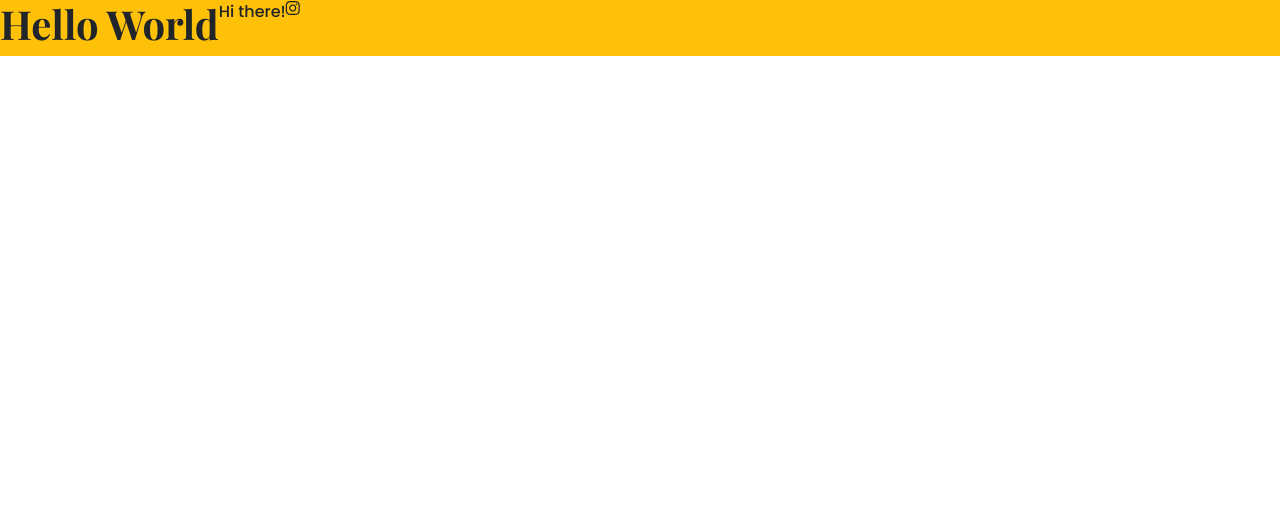
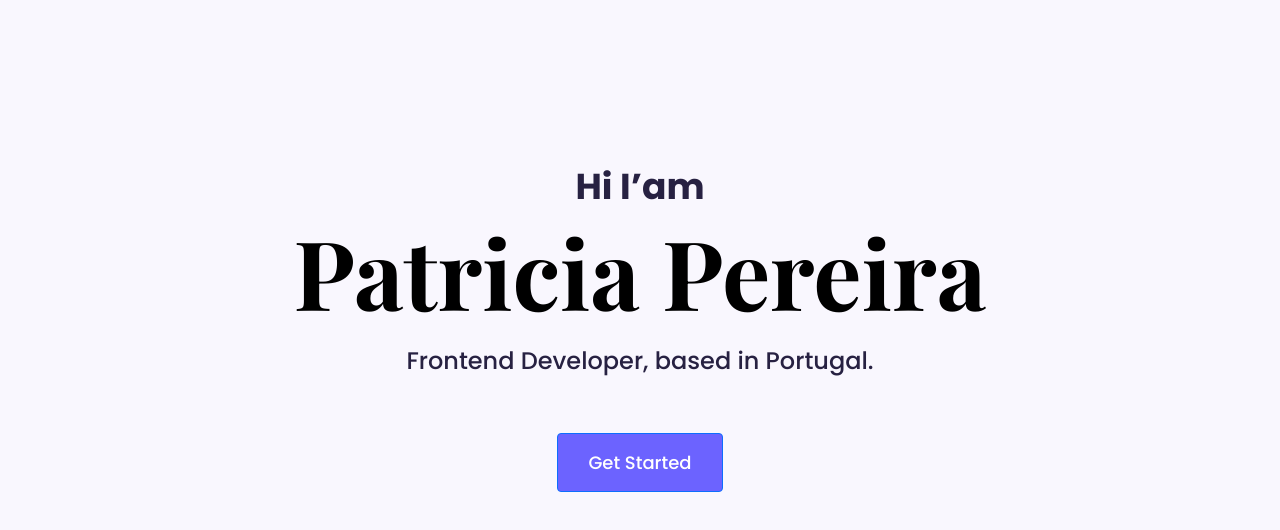
Before and after one commit to OleksandraKhoroshko/Portfolio-project, a plain HTML site: page index.html in a window 1280 px wide. Drawn offline with nearby package versions, Linux system fonts and the light colour scheme.

Commit message:
Homepage hero

```diff
--- a/index.html
+++ b/index.html
@@ -11,25 +11,28 @@
       crossorigin="anonymous"
     />
     <link rel="stylesheet" href="/style.css" />
-    <script
-      src="https://cdn.jsdelivr.net/npm/bootstrap@5.2.2/dist/js/bootstrap.bundle.min.js"
-      integrity="sha384-OERcA2EqjJCMA+/3y+gxIOqMEjwtxJY7qPCqsdltbNJuaOe923+mo//f6V8Qbsw3"
-      crossorigin="anonymous"
-    ></script>
     <link rel="preconnect" href="https://fonts.googleapis.com" />
     <link rel="preconnect" href="https://fonts.gstatic.com" crossorigin />
     <link
       href="https://fonts.googleapis.com/css2?family=Playfair+Display:wght@700&family=Poppins:wght@500;700&display=swap"
       rel="stylesheet"
     />
+    <title>Document</title>
+    <script
+      src="https://cdn.jsdelivr.net/npm/bootstrap@5.2.2/dist/js/bootstrap.bundle.min.js"
+      integrity="sha384-OERcA2EqjJCMA+/3y+gxIOqMEjwtxJY7qPCqsdltbNJuaOe923+mo//f6V8Qbsw3"
+      crossorigin="anonymous"
+    ></script>
     <script src="https://kit.fontawesome.com/c47a3dee5a.js" crossorigin="anonymous"></script>
-    <title>Document</title>
   </head>
   <body>
-    <div class="d-flex bg-warning">
-      <h1>Hello World</h1>
-      <p>Hi there!</p>
-      <i class="fa-brands fa-instagram"></i>
+    <div class="hero">
+     <p>Hi I’am</p>
+      <h1>Patricia Pereira</h1>
+      <h2 class="mb-5">Frontend Developer, based in Portugal.</h2>
+      <div>
+        <a href="#" class="btn btn-primary button"> Get Started</a>
+      </div>
     </div>
   </body>
 </html>
--- a/style.css
+++ b/style.css
@@ -1,8 +1,46 @@
-h1 {
-  font-family: "Playfair Display", serif;
+:root {
+  --branding-color: #6C63FF;
+  --secondary-color: #F9F7FE;
+  --heading-font-family: "Playfair Display", serif;
+  --default-font-family: "Poppins", sans-serif;
+}
+body {
+  font-family: var(--default-font-family);
+}
+h1, h2, h3, h4, h5, h6 {
+  font-family: var(--heading-font-family);
   font-weight: bold;
 }
 p {
-  font-family: "Poppins", sans-serif;
   font-weight: normal;
 }
+.hero {
+  background-color: var(--secondary-color);
+  text-align: center;
+  padding: 160px 20px;
+}
+.hero p {
+  font-size: 36px;
+  font-weight: bold;
+  margin: 0;
+  color: #272142;
+}
+.hero h1 {
+  font-size: 96px;
+  color: black;
+}
+.hero h2 {
+  font-family: var(--default-font-family);
+  font-size: 24px;
+  font-weight: normal;
+  line-height: 2;
+  color: #272142;
+}
+.button {
+  background: var(--branding-color);
+  border-radius: 4px;
+  color: white;
+  font-size: 18px;
+  line-height: 27px;
+  padding: 15px 30px;
+}
```
